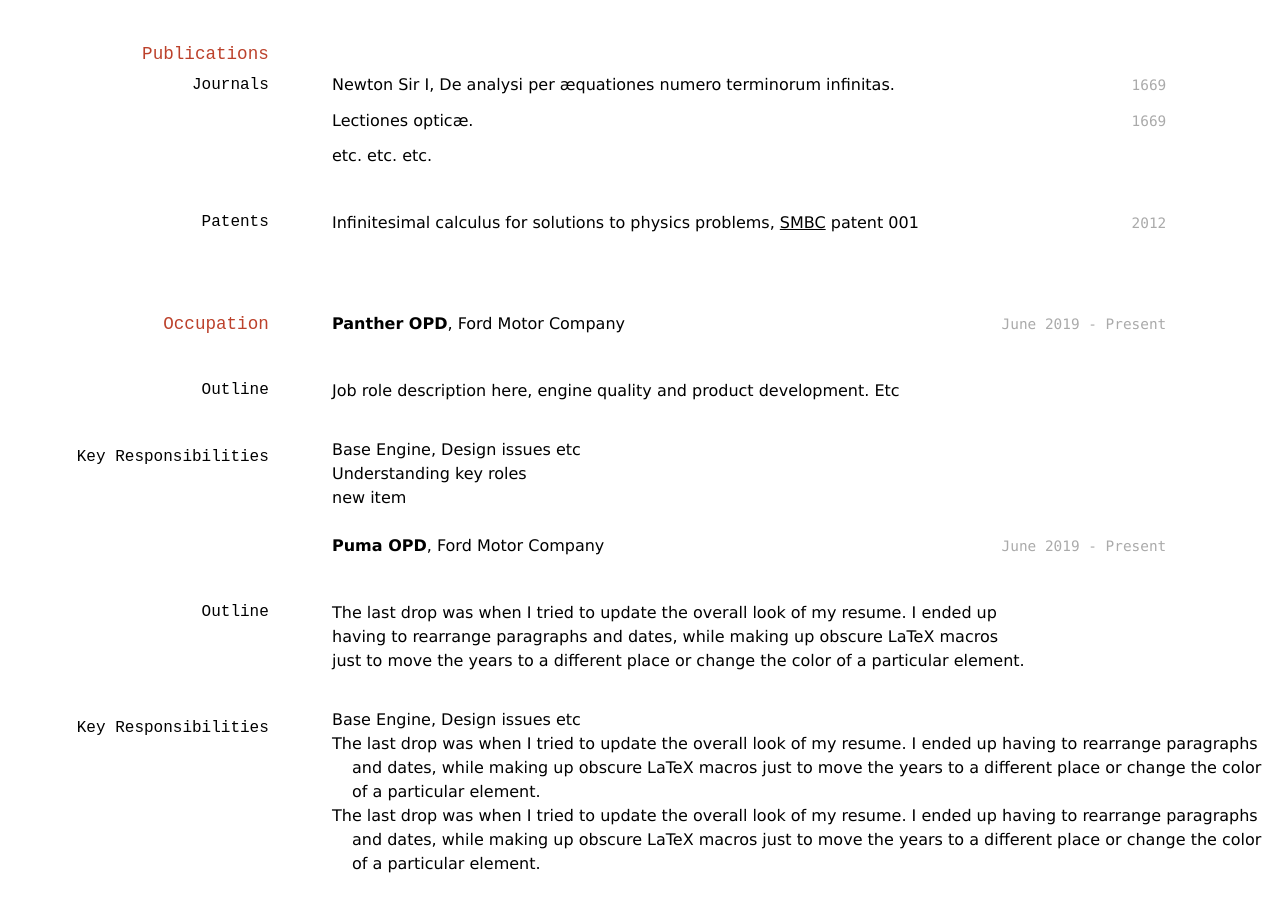
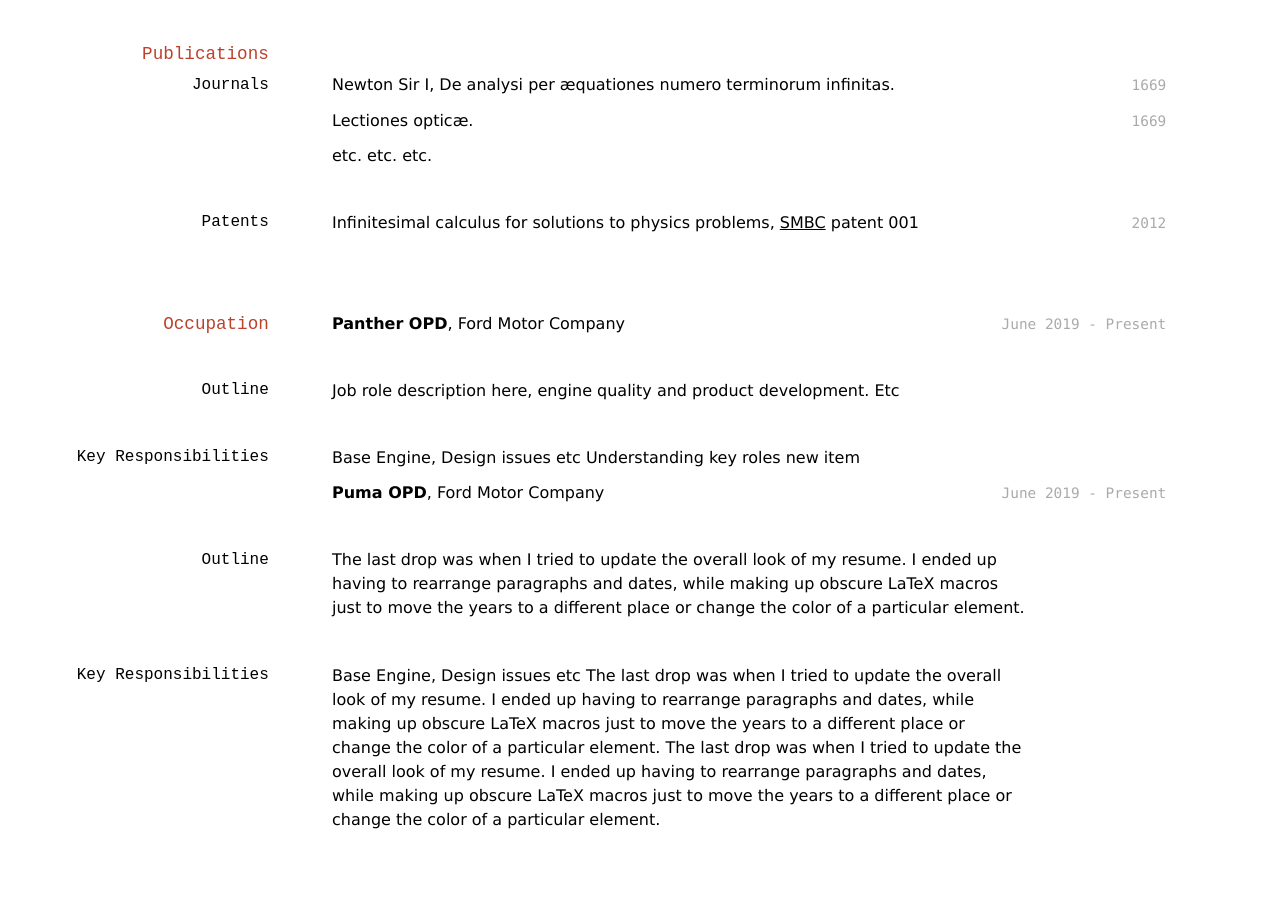
Before and after one commit to elipapa/markdown-cv, a Jekyll site: the page built from index.md, in a window 1280 px wide and 900 px high, scrolled down 773 px. Built offline with Jekyll 4.4.1, drawn with Linux system fonts in a browser that asks for light colours; after the commit the page ends 1616 px from its top, so only the background shows below that.

Commit message:
Update index.md

```diff
--- a/index.md
+++ b/index.md
@@ -80,9 +80,9 @@
 Job role description here, engine quality and product development. Etc
 
 ### Key Responsibilities
-- Base Engine, Design issues etc
-- Understanding key roles
-- new item
+Base Engine, Design issues etc
+Understanding key roles
+new item
 
 `June 2019 - Present`
 __Puma OPD__, Ford Motor Company
@@ -92,9 +92,9 @@
 
 ### Key Responsibilities
 
-- Base Engine, Design issues etc
-- The last drop was when I tried to update the overall look of my resume. I ended up having to rearrange paragraphs and dates, while making up obscure LaTeX macros just to move the years to a different place or change the color of a particular element.
-- The last drop was when I tried to update the overall look of my resume. I ended up having to rearrange paragraphs and dates, while making up obscure LaTeX macros just to move the years to a different place or change the color of a particular element.
+Base Engine, Design issues etc
+The last drop was when I tried to update the overall look of my resume. I ended up having to rearrange paragraphs and dates, while making up obscure LaTeX macros just to move the years to a different place or change the color of a particular element.
+The last drop was when I tried to update the overall look of my resume. I ended up having to rearrange paragraphs and dates, while making up obscure LaTeX macros just to move the years to a different place or change the color of a particular element.
 
 <!-- ### Footer
 
```
